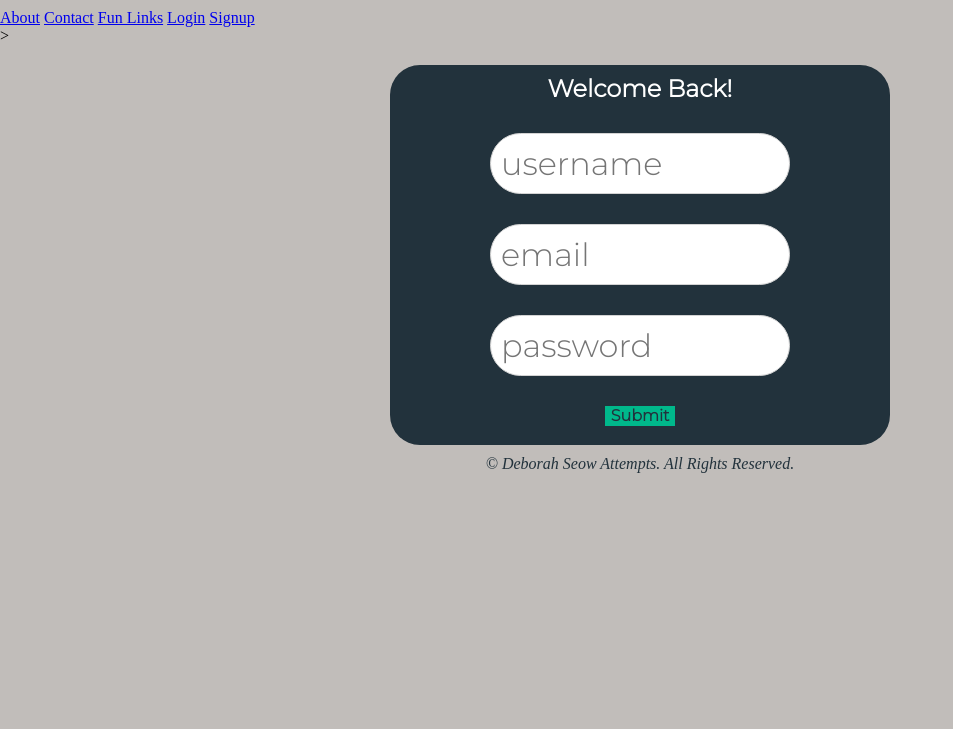
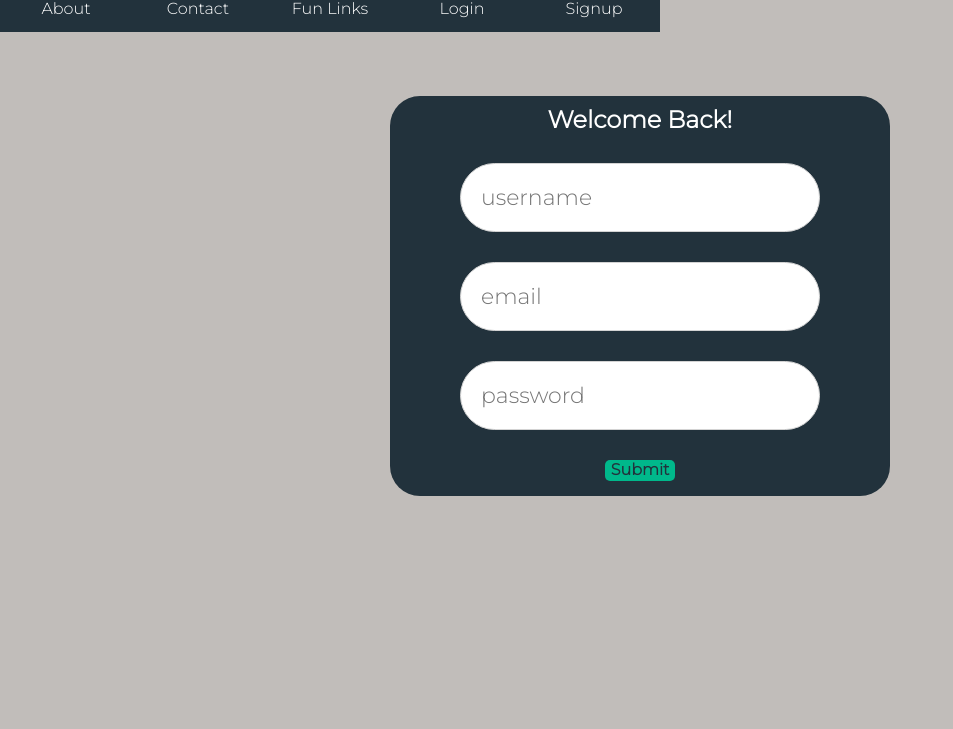
Before and after one commit to AkaKuro4Ever/css-styling-practice, a plain HTML site: page index.html in a window 1280 px wide. Shown: the part 71-800 px from the top of the page, without its empty margins (0-953 px from the left). Drawn offline with nearby package versions, Linux system fonts and the light colour scheme.

Commit message:
Finished navbar

```diff
--- a/css/style.css
+++ b/css/style.css
@@ -1,11 +1,11 @@
 input {
-  font-size: 32px;
+  font-size: 22px;
   outline: none;
   border-radius: 60px;
   border: 1px solid lightgrey;
-  padding: 10px;
+  padding: 20px;
   margin: 30px auto;
-  width: 300px;
+  width: 360px;
   height: 100%;
   display: block;
   font-family: 'Montserrat', sans-serif;
@@ -21,7 +21,7 @@ input:focus {
 }
 
 input:hover {
-  border: 4px solid #555;
+  border: 2px solid #555;
 }
 
 label {
@@ -43,9 +43,12 @@ label {
 .full-form {
   display: block;
   width: 500px;
-  height: 380px;
+  height: 400px;
   margin: auto;
   border-radius: 30px;
+  background-color: #22323C;
+  top: 100px;
+  position: relative;
 }
 
 footer {
@@ -54,14 +57,6 @@ footer {
   text-align: center;
   color: #22323C;
   font-style: italic;
-}
-
-.active {
-  background-color: black;
-}
-
-.full-form {
-  background-color: #22323C;
 }
 
 h2 {
@@ -79,4 +74,66 @@ button {
   font-weight:bold;
   color: #22323C;
   border: 1px #22323C;
+  border-radius: 5px;
 }
+
+button:hover {
+  border: 2px solid #555;
+}
+
+button:active {
+  background-color: white;
+}
+
+ul {
+  list-style-type: none;
+  margin: 0;
+  padding: 0;
+}
+
+li a{
+  display: block;
+  width: 100px;
+  margin: 0px;
+  background-color: #22323C;
+  text-align: center;
+  padding: 14px 16px;
+  float: left;
+  font-family: 'Montserrat', sans-serif;
+  text-decoration: none;
+}
+
+nav {
+  position: absolute;
+  width: 100%;
+}
+
+li a:focus {
+  background-color: #C1BDBA;
+  color: white;
+}
+
+li a:active {
+  color: #C1BDBA;
+  color: white;
+}
+
+li a:visited {
+  color: #22323C;
+  color: white;
+}
+
+li a:link {
+  background-color: #22323C;
+  color: white;
+}
+
+li a:hover {
+  background-color: #00B88B;
+  color: white;
+}
+
+h1 {
+  margin: 10px;
+  font-family: 'Montserrat', sans-serif;
+}
--- a/index.html
+++ b/index.html
@@ -15,18 +15,16 @@
         <h1>CSS Styling</h1>
       </div>
       <nav>
-        <a href="about.html">About</a> <a href="contact.html">Contact</a> <a href="fun.html">Fun Links</a> <a href="login.html">Login</a> <a href="signup.html">Signup</a>
+        <ul>
+          <li><a href="about.html">About</a></li>
+          <li><a href="contact.html">Contact</a></li>
+          <li><a href="fun.html">Fun Links</a></li>
+          <li><a href="login.html">Login</a></li>
+          <li><a href="signup.html">Signup</a></li>
+        </ul>
       </nav>
     </header>
-
-    <!DOCTYPE html>
-    <html lang="en">
-      <head>
-        <meta charset="UTF-8">
-        <link rel="stylesheet" href="css/style.css">
-      </head>
       <body style="background-color: #C1BDBA;">
-      </style>>
         <div class='full-form'>
           <form id='login-form' method="post">
             <h2> Welcome Back! </h2>
```
